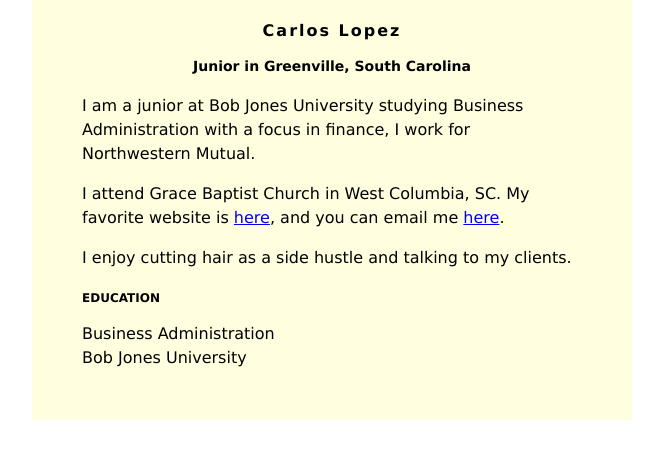
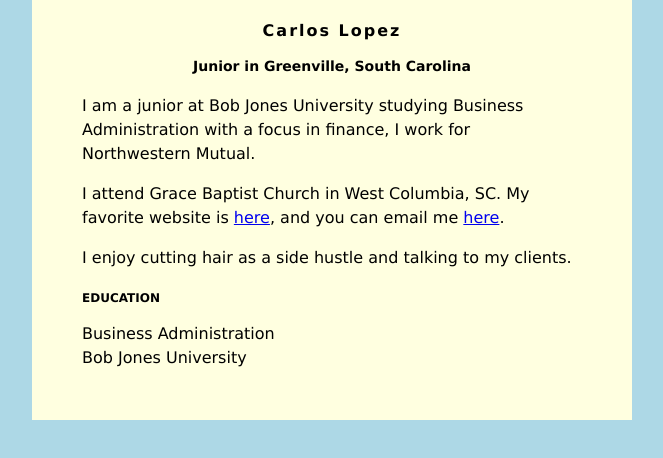
Before and after one commit to carlossllopez/carlossllopez.github.io, a plain HTML site: page index.html in a window 1280 px wide. Shown: the whole page, without its empty margins (308-971 px from the left). Drawn offline with Linux system fonts and the light colour scheme.

Commit message:
Update index.html

```diff
--- a/index.html
+++ b/index.html
@@ -2,7 +2,7 @@
 <head>
 <style>
 body {
-    background: babyblue;
+    background: lightblue;
     font-family: Verdana;
 }
 #content {
```
